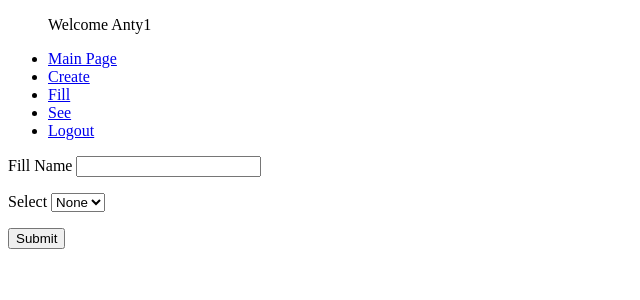
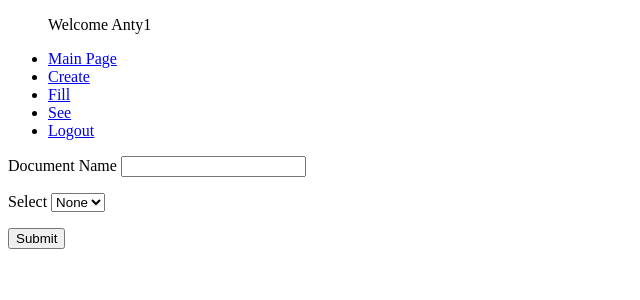
Before and after one commit to Anty150/GescaCFS, a PHP site: page /userFill.php in a window 1280 px wide. Shown: the top 300 px of the page, without its empty margins (0-640 px from the left). Run offline with PHP 8.4, Linux system fonts and the light colour scheme; a user stored in the database is signed in; data comes from the database, SQL or seed files in the repository.

Commit message:
Version 2.1 Hotfix Changed fill name to document name in userFill.php

```diff
--- a/Pages/PHP/User/userFill.php
+++ b/Pages/PHP/User/userFill.php
@@ -38,7 +38,7 @@ if(!isset($_SESSION['valid'])){
         <div class="form">
             <form action="" method="POST">
                 <p>
-                    <span><label for="textFillName">Fill Name</label></span>
+                    <span><label for="textFillName">Document Name</label></span>
                     <span><input type="text" name="textFillName" id="textFillName"></span>
                 </p>
                 <div id="selectedItem"></div>
```
